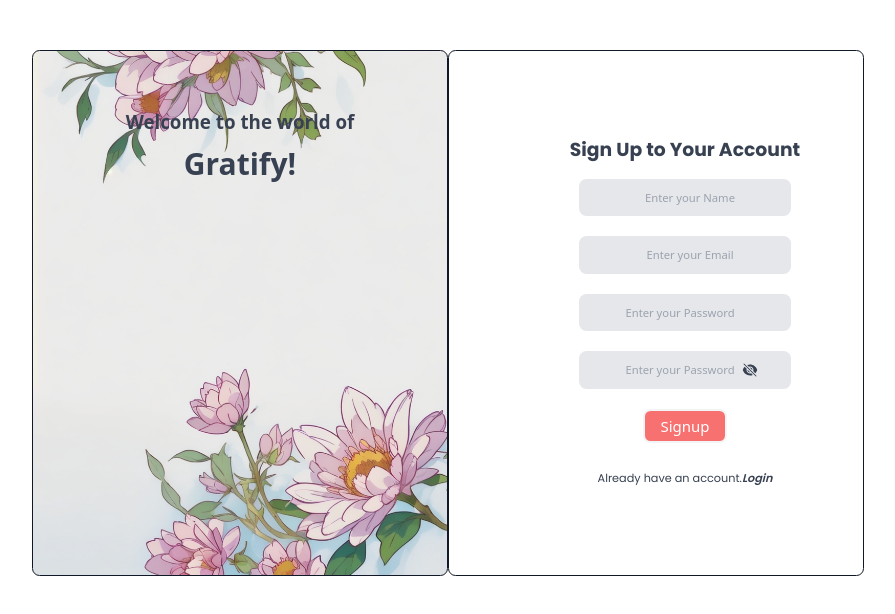
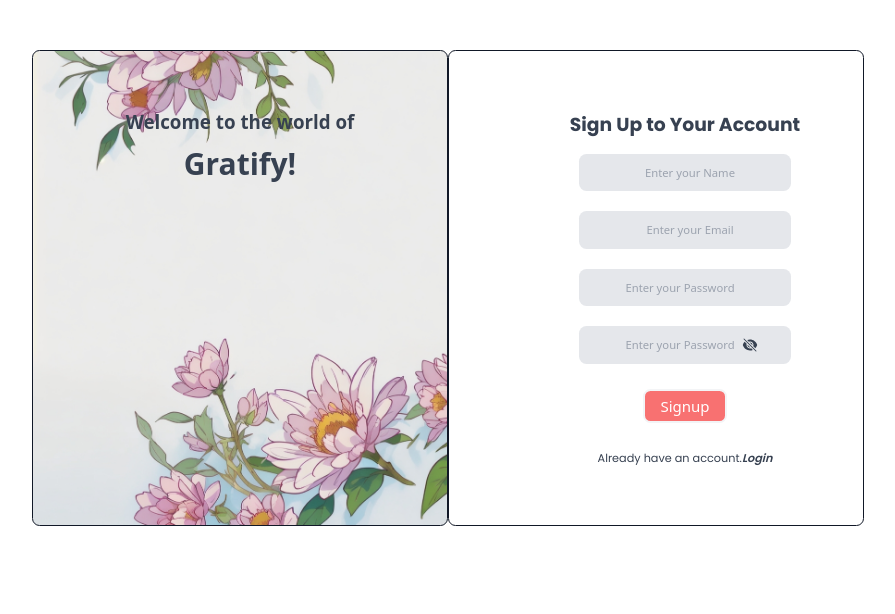
Before and after one commit to poongodi1010/gratitude, a React (Vite) app: page /login in a window 1280 px wide. Both pictures are taken after a click on the button "Sign Up". Shown: the top 614 px of the page, without its empty margins (192-1087 px from the left). Built offline with nearby package versions, Linux system fonts and the light colour scheme; a web font is replaced by a local one.

Commit message:
changes for form validations in login and signup pages

```diff
--- a/src/features/authendication/LoginForm.jsx
+++ b/src/features/authendication/LoginForm.jsx
@@ -47,11 +47,13 @@ function LoginForm() {
             required: "Please enter email ",
           })}
         />
-        <span className="mx-4 mt-6 p-4 text-2xl text-red-500 max-[767px]:mx-0 max-[767px]:mt-1 max-[767px]:text-[1.2rem]">
+        <span className="mx-4  mt-4 text-2xl text-red-500 max-[767px]:mx-0 max-[767px]:mt-1 max-[767px]:text-[1.2rem]">
           {errors?.email?.message}
         </span>
       </div>
+      <div>
         <div className="relative  m-auto  flex  flex-col px-20 py-4  text-center  max-[767px]:px-12  max-[767px]:py-2">
+          <>
             <label htmlFor="password">
               <input
                 id="password"
@@ -77,11 +79,12 @@ function LoginForm() {
               ) : (
                 <HiEyeSlash className=" w-full cursor-pointer" />
               )}
-            </span> */}
+            </span>
+            max-[767px]:${errors?.email?.message ? "top-[10%]" : "top-[30px]"}*/}
               <span
                 onClick={handleToggle}
                 value={isVisible}
-            className={` absolute   left-[62%] max-[767px]:${errors?.email?.message ? "top-[24%]" : "top-[25%]"} flex -translate-y-[50%] items-center  px-8 py-4 max-[767px]:pl-4 max-[767px]:pr-0  `}
+                className={` absolute   left-[62%]  top-[50%] flex -translate-y-[50%] items-center  px-8 max-[767px]:pl-4 max-[767px]:pr-0  `}
               >
                 {isVisible ? (
                   <HiEye className="cursor-pointer " />
@@ -90,10 +93,11 @@ function LoginForm() {
                 )}
               </span>
             </label>
-
-        <span className="mx-4 mt-6 p-4 text-2xl text-red-500 max-[767px]:mx-0 max-[767px]:mt-1 max-[767px]:text-[1.2rem]">
+          </>
+        </div>
+        <p className=" mx-4 p-4 text-center text-2xl text-red-500   max-[767px]:text-[1.2rem]">
           {errors?.password?.message}
-        </span>
+        </p>
       </div>
       {/* absolute top-[50%]    -translate-y-[50%]*/}
       <div className=" p-4 text-center max-[374px]:p-1">
--- a/src/features/authendication/LoginOrSignupForm.jsx
+++ b/src/features/authendication/LoginOrSignupForm.jsx
@@ -11,7 +11,7 @@ function LoginOrSignupForm() {
   }
 
   return (
-    <div className="m-auto grid h-full w-1/2 grid-cols-[65%_65%] items-center justify-center pt-20 max-[767px]:m-0 max-[767px]:flex max-[767px]:w-full max-[767px]:flex-col max-[767px]:items-center max-[767px]:justify-center max-[767px]:px-8 max-[767px]:pt-4 ">
+    <div className="m-auto grid h-full w-1/2 grid-cols-[65%_65%] items-center justify-center pt-20 max-[767px]:m-0 max-[767px]:flex max-[767px]:w-full max-[767px]:flex-col max-[767px]:items-center max-[767px]:justify-center max-[767px]:px-8 max-[767px]:pt-8 ">
       <div className="h-full items-center rounded-xl border-[1px] border-gray-900 bg-[url('/banner10.jpeg')] bg-cover px-32 max-[767px]:h-full max-[767px]:w-full max-[767px]:px-16">
         <h1 className="pt-24 text-center font-sans text-3xl font-bold max-[767px]:py-11 max-[767px]:text-xl">
           Welcome to the world of{" "}
@@ -21,8 +21,8 @@ function LoginOrSignupForm() {
           </span>
         </h1>
       </div>
-      <div className="grid h-full items-center rounded-xl border-[1px] border-gray-900 px-32 py-32 max-[767px]:w-full  max-[767px]:px-4 max-[767px]:py-8 ">
-        <h2 className="m-3 text-center text-3xl font-bold max-[767px]:m-0 max-[767px]:text-xl">
+      <div className="grid h-full items-center rounded-xl border-[1px] border-gray-900 px-32 py-20 max-[767px]:w-full  max-[767px]:px-4 max-[767px]:py-8 ">
+        <h2 className="m-3 py-2 text-center text-3xl font-bold max-[767px]:m-0 max-[767px]:text-xl">
           {signUp ? "Sign Up to Your Account" : "Login to Your Account"}
         </h2>
         {signUp ? <SignupForm /> : <LoginForm />}
--- a/src/features/authendication/SignupForm.jsx
+++ b/src/features/authendication/SignupForm.jsx
@@ -4,17 +4,15 @@ import { HiEye, HiEyeSlash } from "react-icons/hi2";
 import { useState } from "react";
 import { useSignup } from "./useSignUp";
 import { useForm } from "react-hook-form";
+//import { useQueryClient } from "@tanstack/react-query";
 // Email regex: /\S+@\S+\.\S+/
 
 function SignupForm() {
-  // const [email, setEmail] = useState("");
-  // const [password, setPassword] = useState("");
-  // const [name, setName] = useState("");
   const [isVisible, setIsVisible] = useState(false);
-  //const { login, isLoading } = useLogin();
   const { signup, isLoading } = useSignup();
-  const { register, handleSubmit, reset } = useForm();
-  //const { errors } = formState;
+  //const queryClient = useQueryClient();
+  const { register, handleSubmit, reset, formState } = useForm();
+  const { errors } = formState;
 
   function handleToggle() {
     setIsVisible((visible) => !visible);
@@ -23,74 +21,66 @@ function SignupForm() {
   function onSubmit({ fullName, email, password }) {
     signup({ fullName, email, password }, { onSettled: reset });
   }
-
+  function onError(errors) {
+    console.log(errors);
+  }
   return (
-    <form onSubmit={handleSubmit(onSubmit)} className=" m-auto  ">
-      <div className="  m-auto flex px-20 py-4 text-center">
+    <form onSubmit={handleSubmit(onSubmit, onError)} className=" m-auto  ">
+      <div className="  m-auto flex flex-col px-20 py-2 text-center">
         <label htmlFor="fullName">
           <input
             className=" rounded-xl  bg-gray-200 py-4 pl-12 pr-8 text-center font-sans text-lg text-black  !outline-none max-[767px]:py-2 "
             type="text"
             id="fullName"
             placeholder="Enter your Name"
-            // value={name}
-            // onChange={(e) => setName(e.target.value)}
             disabled={isLoading}
-            {...register("fullName", { required: "This field is required" })}
+            {...register("fullName", { required: "Please enter Name" })}
           />
         </label>
+        <span className="mx-4  p-2 text-2xl text-red-500 max-[767px]:mx-0 max-[767px]:mt-1 max-[767px]:text-[1rem]">
+          {errors?.fullName?.message}
+        </span>
       </div>
-      <div className="  m-auto flex px-20 py-4 text-center">
+      <div className="  m-auto flex flex-col px-20 py-2 text-center">
         <label htmlFor="email">
           <input
             className=" rounded-xl  bg-gray-200 py-4 pl-12 pr-8 text-center font-sans text-lg text-black  !outline-none max-[767px]:py-2 "
             type="email"
             id="email"
             placeholder="Enter your Email"
-            // value={email}
-            // onChange={(e) => setEmail(e.target.value)}
             disabled={isLoading}
-            {...register("email", { required: "This field is required" })}
+            {...register("email", { required: "Email id is required" })}
           />
         </label>
+        <span className="mx-4  p-2 text-2xl text-red-500 max-[767px]:mx-0 max-[767px]:mt-1 max-[767px]:text-[1rem]">
+          {errors?.email?.message}
+        </span>
       </div>
-      <div className="relative  m-auto  flex px-20 py-4 text-center">
+      <div className="relative  m-auto flex flex-col px-20 py-2 text-center">
         <label htmlFor="password">
           <input
             id="password"
             type="password"
             placeholder="Enter your Password"
-            // value={password}
-            // onChange={(e) => setPassword(e.target.value)}
             disabled={isLoading}
-            {...register("password", { required: "This field is required" })}
+            {...register("password", { required: "Password is required" })}
             className=" rounded-xl bg-gray-200 py-4 pl-8 pr-12 text-center font-sans text-lg text-black !outline-none max-[767px]:py-2   "
           />
-          {/* <span
-            onClick={handleToggle}
-            value={isVisible}
-            className=" absolute   left-[62%] top-[50%] flex -translate-y-[50%] items-center   px-8 py-4  "
-          >
-            {/* <HiEye /> *
-            {isVisible ? (
-              <HiEye className="cursor-pointer " />
-            ) : (
-              <HiEyeSlash className=" w-full cursor-pointer" />
-            )}
-          </span> */}
         </label>
+        <span className="mx-4  p-2 text-2xl text-red-500 max-[767px]:mx-0 max-[767px]:mt-1 max-[767px]:text-[1rem]">
+          {errors?.password?.message}
+        </span>
       </div>
-      <div className="relative  m-auto  flex px-20 py-4 text-center">
+      <div>
+        <div className="relative  m-auto  flex flex-col px-20 py-2 text-center">
           <label htmlFor="confirmpassword">
             <input
               id="confirmpassword"
               type={isVisible ? "text" : "password"}
               placeholder="Enter your Password"
-            // value={password}
-            // onChange={(e) => setPassword(e.target.value)}
               disabled={isLoading}
               {...register("confirmpassword", {
-              required: "This field is required",
+                required: "Password is required",
               })}
               className=" rounded-xl bg-gray-200 py-4 pl-8 pr-12  text-center font-sans text-lg text-black !outline-none max-[767px]:py-2   "
             />
@@ -107,6 +97,10 @@ function SignupForm() {
               )}
             </span>
           </label>
+        </div>
+        <p className="mx-4 p-2 text-center text-2xl text-red-500 max-[767px]:mx-0 max-[767px]:mt-1 max-[767px]:text-[1rem]">
+          {errors?.confirmpassword?.message}
+        </p>
       </div>
       {/* absolute top-[50%]    -translate-y-[50%]*/}
       <div className=" p-4 text-center">
```
Lines whose indentation alone changed are shown as unchanged.
